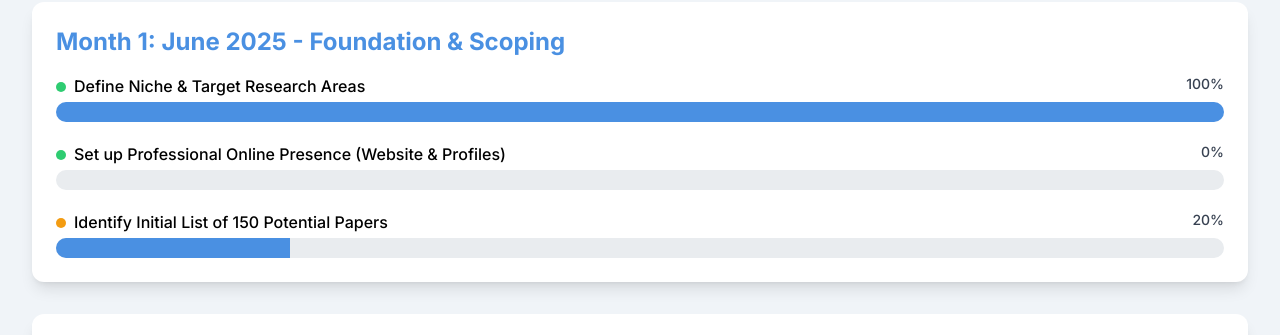
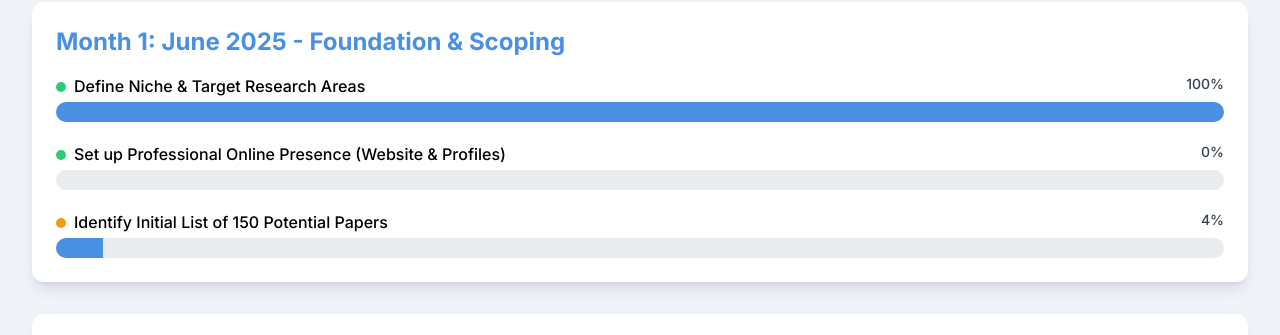
Before and after one commit to Mr-Baga08/AbhishekSirPOA, a plain HTML site: page index.html in a window 1280 px wide. Both pictures are taken after a click on the link "Progress". Shown: the part 434-769 px from the top of the page. Drawn offline with nearby package versions, Linux system fonts and the light colour scheme.

Commit message:
Update index.html

```diff
--- a/index.html
+++ b/index.html
@@ -397,9 +397,9 @@
                         <div>
                             <div class="flex justify-between mb-1">
                                 <span class="font-medium"><span class="status-dot status-inprogress"></span>Identify Initial List of 150 Potential Papers</span>
-                                <span class="text-sm font-medium text-gray-700">20%</span>
+                                <span class="text-sm font-medium text-gray-700">4%</span>
                             </div>
-                             <div class="progress-bar-container"><div class="progress-bar" style="width: 20%;"></div></div>
+                             <div class="progress-bar-container"><div class="progress-bar" style="width: 4%;"></div></div>
                         </div>
                     </div>
                  </div>
```
